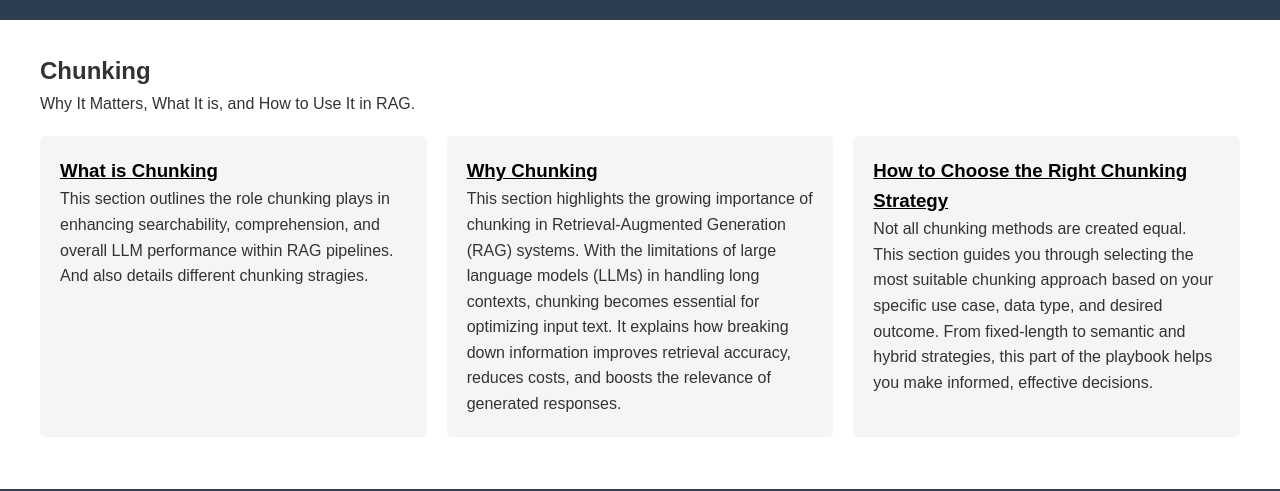
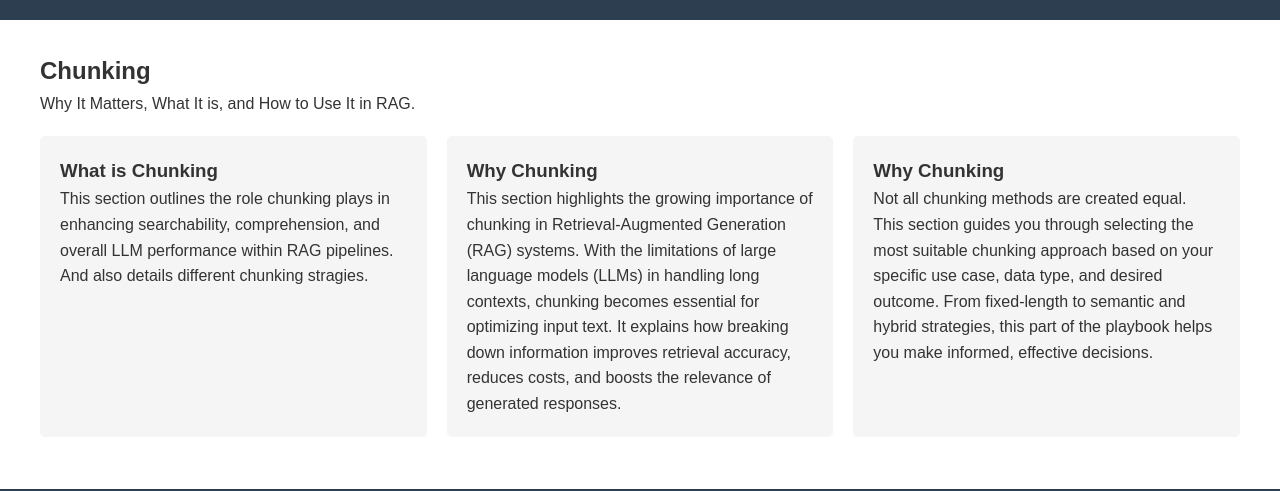
Before and after one commit to npkum/genai-chunking, a plain HTML site: page index.html in a window 1280 px wide. Shown: the part 90-581 px from the top of the page. Drawn offline with Linux system fonts and the light colour scheme.

Commit message:
commented section href links

```diff
--- a/index.html
+++ b/index.html
@@ -41,15 +41,18 @@
 
         <div class="grid">
              <div class="card">
-                <a href="what_is_chunking.html"> <h3>What is Chunking</h3> </a>
+                <!-- <a href="what_is_chunking.html"> <h3>What is Chunking</h3> </a> -->
+				<h3>What is Chunking</h3>
                 <p>This section outlines the role chunking plays in enhancing searchability, comprehension, and overall LLM performance within RAG pipelines. And also details different chunking stragies.</p>
             </div>
             <div class="card">
-                <a href="whychunking.html"> <h3>Why Chunking</h3> </a>
+                 <!--<a href="whychunking.html"> <h3>Why Chunking</h3> </a> -->
+				 <h3>Why Chunking</h3>
                 <p>This section highlights the growing importance of chunking in Retrieval-Augmented Generation (RAG) systems. With the limitations of large language models (LLMs) in handling long contexts, chunking becomes essential for optimizing input text. It explains how breaking down information improves retrieval accuracy, reduces costs, and boosts the relevance of generated responses.</p>
             </div>
             <div class="card">
-                <a href="how2choose_strategies.html"> <h3>How to Choose the Right Chunking Strategy</h3> </a>
+                 <!-- <a href="how2choose_strategies.html"> <h3>How to Choose the Right Chunking Strategy</h3> </a> -->
+				 <h3>Why Chunking</h3>
                 <p>Not all chunking methods are created equal. This section guides you through selecting the most suitable chunking approach based on your specific use case, data type, and desired outcome. From fixed-length to semantic and hybrid strategies, this part of the playbook helps you make informed, effective decisions.</p>
             </div>
         </div>
```
